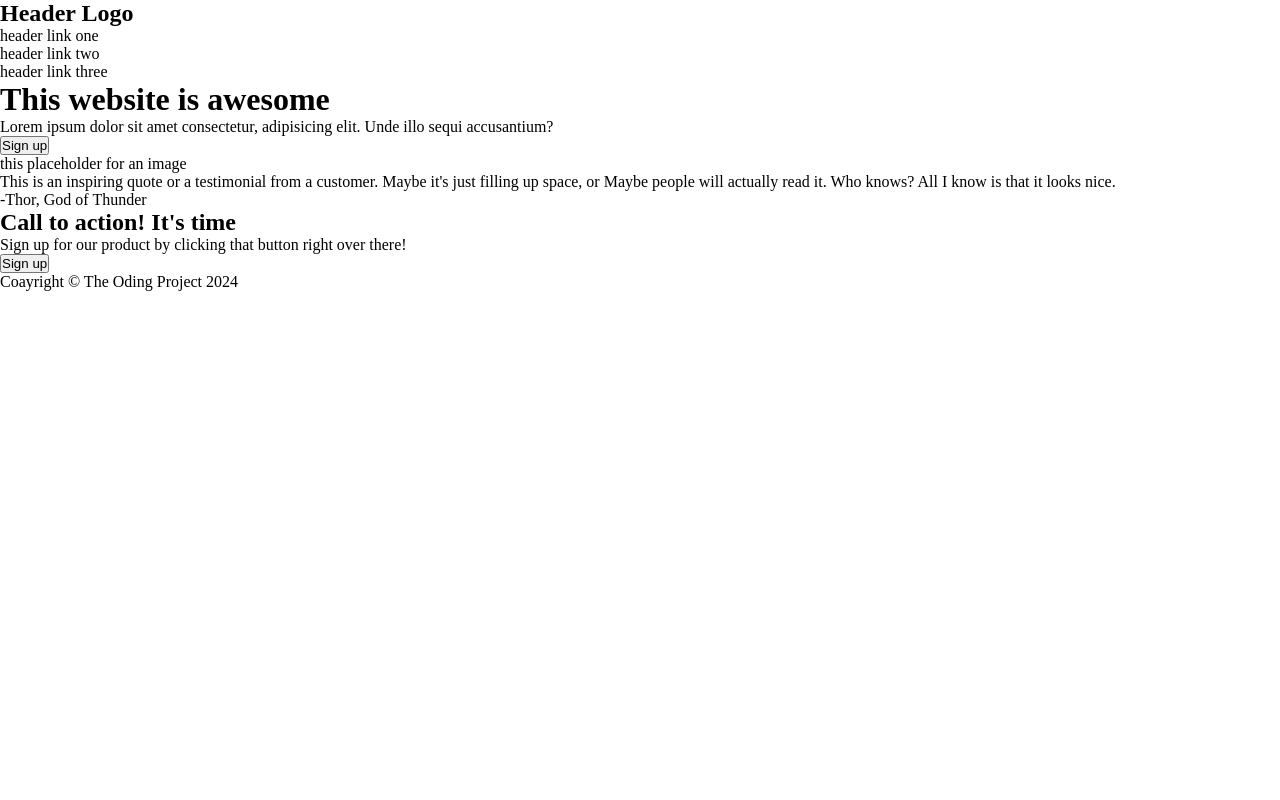
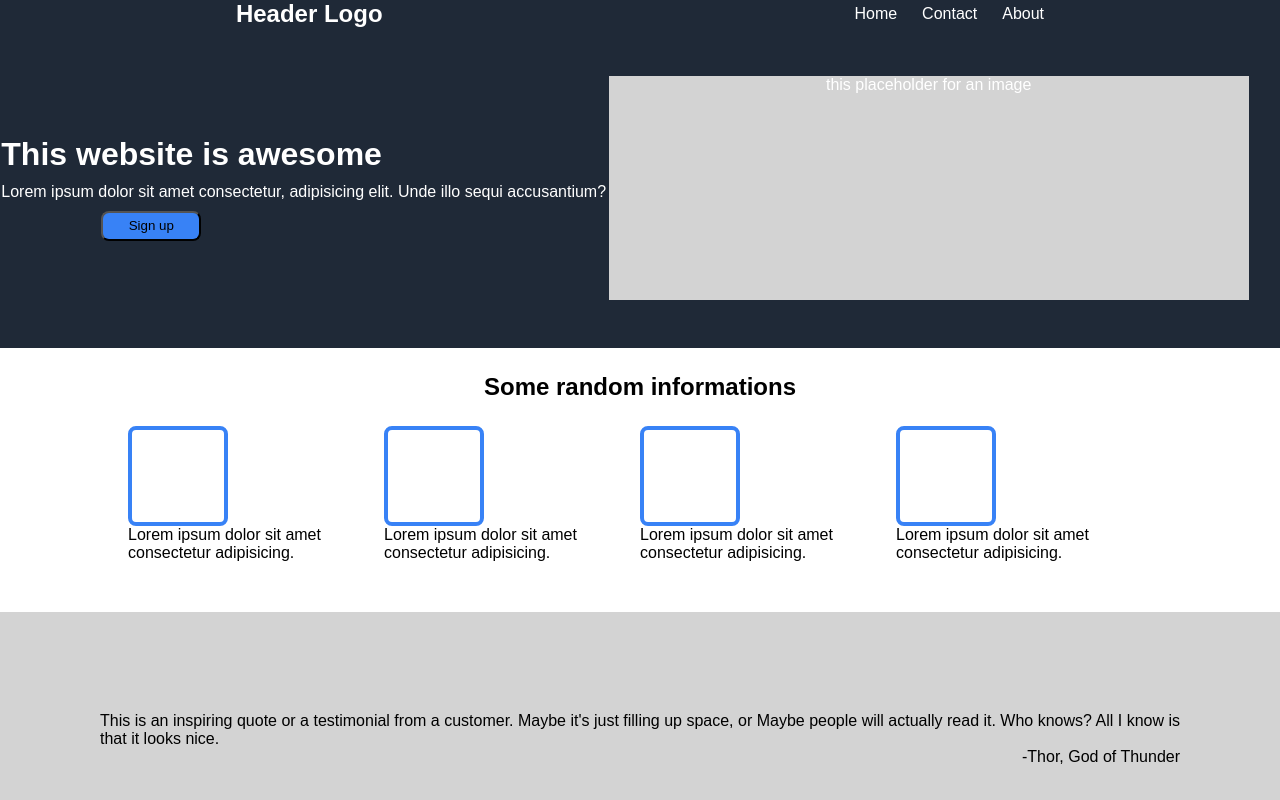
Before and after one commit to MKS-Mollick/Odin-Project-_LandingPage, a plain HTML site: page index.html in a window 1280 px wide. Shown: the top 800 px of the page. Drawn offline with Linux system fonts and the light colour scheme.

Commit message:
final commit

```diff
--- a/index.html
+++ b/index.html
@@ -7,15 +7,15 @@
     <link rel="stylesheet" href="style.css" />
   </head>
   <body>
-    <main>
     <nav class="nav-bar">
       <h1 class="header-logo">Header Logo</h1>
       <ul>
-          <li>header link one</li>
-          <li>header link two</li>
-          <li>header link three</li>
+        <li>Home</li>
+        <li>Contact</li>
+        <li>About</li>
       </ul>
     </nav>
+    <main>
       <header class="header-container">
         <div class="initial-text">
           <h1>This website is awesome</h1>
@@ -30,10 +30,25 @@
         </div>
       </header>
       <section class="random-info-section">
+        <h2>Some random informations</h2>
+        <div class="main-div">
+          <div class="sub-div">
             <div class="info-div"></div>
+            <p>Lorem ipsum dolor sit amet consectetur adipisicing.</p>
+          </div>
+          <div class="sub-div">
             <div class="info-div"></div>
+            <p>Lorem ipsum dolor sit amet consectetur adipisicing.</p>
+          </div>
+          <div class="sub-div">
             <div class="info-div"></div>
+            <p>Lorem ipsum dolor sit amet consectetur adipisicing.</p>
+          </div>
+          <div class="sub-div">
             <div class="info-div"></div>
+            <p>Lorem ipsum dolor sit amet consectetur adipisicing.</p>
+          </div>
+        </div>
       </section>
       <section class="quote-section">
         <p class="quote-para">
--- a/style.css
+++ b/style.css
@@ -2,4 +2,100 @@
   margin: 0;
   padding: 0;
   box-sizing: border-box;
+  font-family: Arial, Helvetica, sans-serif;
 }
+
+.nav-bar {
+  background-color: #1f2937;
+  display: flex;
+  color: #fff;
+  justify-content: space-around;
+  align-items: center;
+}
+ul {
+  display: flex;
+  list-style-type: none;
+  gap: 25px;
+}
+ul li {
+  cursor: pointer;
+  box-shadow: hsl(215, 25%, 20%), #fff;
+}
+/* =================================== */
+.header-container {
+  background-color: #1f2937;
+  width: 100vw;
+  height: 320px;
+  display: flex;
+  align-items: center;
+  color: #fff;
+  justify-content: space-around;
+}
+.initial-text {
+  display: flex;
+  flex-direction: column;
+  gap: 10px;
+}
+.signup-btn {
+  background-color: #3882f6;
+  width: 100px;
+  height: 30px;
+  margin-left: 100px;
+  cursor: pointer;
+  border-radius: 8px;
+}
+.intial-image {
+  text-align: center;
+  background-color: #d3d3d3;
+  height: 70%;
+  width: 50%;
+  margin-right: 30px;
+}
+/* ======================================= */
+.random-info-section {
+  margin-top: 25px;
+  display: flex;
+  flex-direction: column;
+  align-items: center;
+  gap: 25px;
+  margin-bottom: 50px;
+}
+.main-div {
+  width: 80%;
+  display: flex;
+  justify-content: center;
+}
+.info-div {
+  width: 100px;
+  height: 100px;
+  border: 4px solid #3882f6;
+  border-radius: 8px;
+}
+/* ============================================ */
+.quote-section {
+  background-color: #d3d3d3;
+  display: flex;
+  flex-wrap: wrap;
+  flex-direction: row-reverse;
+  padding: 100px;
+}
+/* ====================================== */
+.contact-section {
+  background-color: white;
+  margin: 50px 150px;
+  text-align: left;
+  border-radius: 7px;
+  border: 3px solid #3c89d0;
+  padding: 15px 0px 15px 15px;
+  background-color: #3c89d0;
+  color: white;
+  font-size: 17px;
+  display: flex;
+  justify-content: space-evenly;
+}
+footer {
+  background-color: #1f2937;
+  text-align: center;
+  height: 30px;
+  margin: auto auto;
+}
```
Lines whose indentation alone changed are shown as unchanged.
